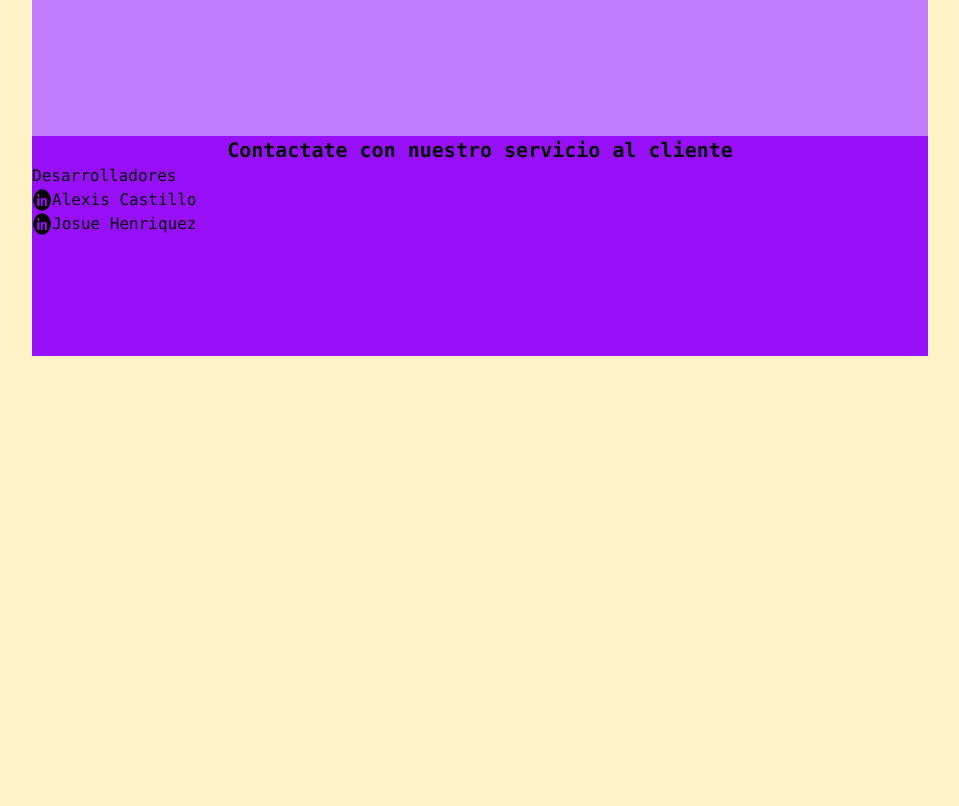
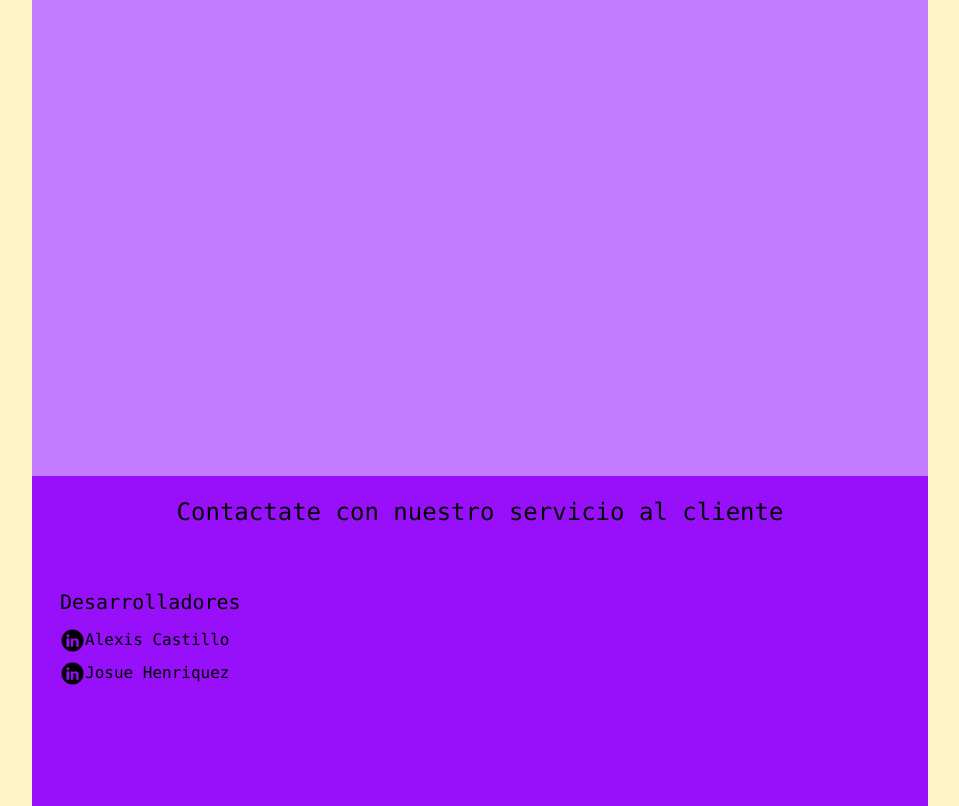
Before and after one commit to AlexDevCoding/web-mortuary, a website: page src/index.html in a window 1280 px wide. Shown: the part 940-1746 px from the top of the page, without its empty margins (160-1119 px from the left). Before the commit the page ends 1296 px from the top, so only its background shows below. Drawn offline with Linux system fonts and the light colour scheme.

Commit message:
add git .

```diff
--- a/src/index.html
+++ b/src/index.html
@@ -25,7 +25,7 @@
 
         <a href="#servicio"class="border-solid border-t-2 border-black hover:text-white hover:border-white">SERVICIO</a>
 
-        <a href=""class="border-solid border-t-2 border-black hover:text-white hover:border-white">CONTACTO</a>
+        <a href="#Contacto"class="border-solid border-t-2 border-black hover:text-white hover:border-white">CONTACTO</a>
 
         <a href="" class="ml-[100px] bg-purple-500 rounded-sm ">REGISTRATE</a>
     </nav>
@@ -55,20 +55,25 @@
 
         </article>
 <!---Servicios-->
-        <article id="servicio" class="bg-purple-400 pt-20 pb-20">
+        <article id="servicio" class="bg-purple-400 h-[500px]">
 
 
         </article>
       </section>
     </main>
-    <footer class="bg-purple-600   pb-30">
-        <h3 class=" text-center text-xl font-semibold">Contactate con nuestro servicio al cliente</h3>
-        <div class="">
-            <h4>Desarrolladores</h4>
+    <footer id="Contacto" class="bg-purple-600 pt-[20px]  pb-30">
 
-              <div class="flex"><img src="img/4138173.png" alt="" width="20px" class=""><p>Alexis Castillo</p></div>
+        <div><h3 class=" text-center text-2xl font-medium">Contactate con nuestro servicio al cliente</h3></div>
 
-              <div class="flex"><img src="img/4138173.png" alt=""width="20px" class=""><p>Josue Henriquez</p></div>
+        <div class="pt-15 pl-7 w-[200px]">
+            <h4 class=" text-xl">Desarrolladores</h4>
+
+              <div class="flex mt-3"><img src="img/4138173.png" alt="" width="25px" class="text-lg"><p>Alexis Castillo</p></div>
+
+              <div class="flex mt-2"><img src="img/4138173.png" alt=""width="25px" class="text-lg"><p>Josue Henriquez</p></div>
+        </div>
+        <div>
+
 
         </div>
 
```
Also changed, not shown: src/output.css.
